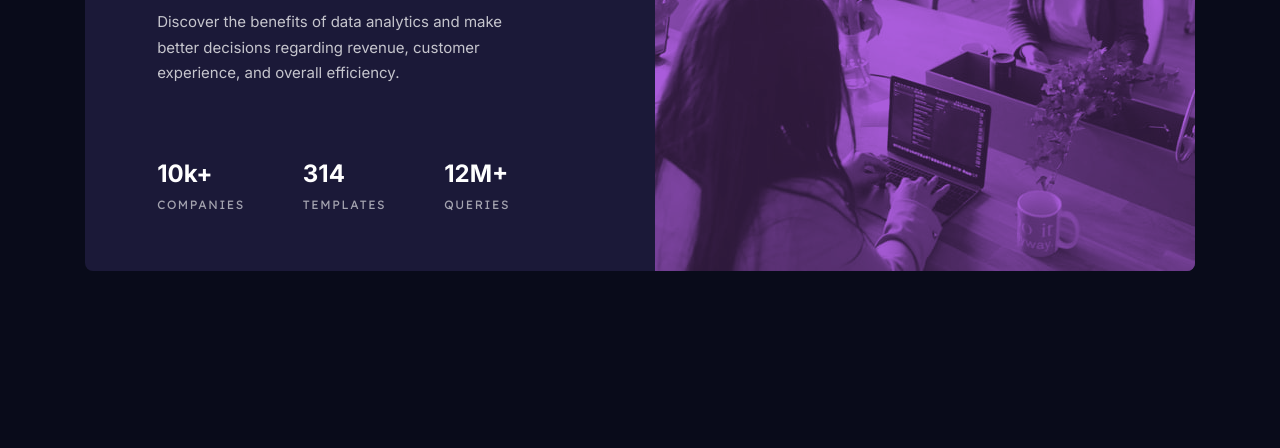
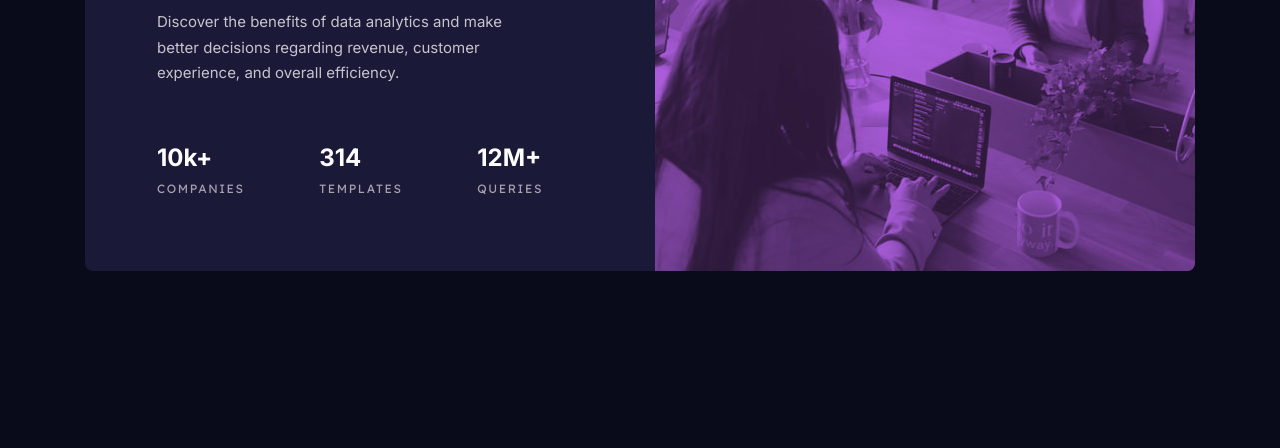
Before and after one commit to mk2-mc/Stats-Preview-Card-Component, a plain HTML site: page index.html in a window 1280 px wide. Shown: the part 352-800 px from the top of the page. Drawn offline with Linux system fonts and the light colour scheme.

Commit message:
Update styles.css

```diff
--- a/styles.css
+++ b/styles.css
@@ -118,6 +118,7 @@ img, picture {
     max-width: 69.375rem;
     display: flex;
     flex-direction: row-reverse;
+    gap: 2.5rem;
     text-align: left;
   }
 
@@ -125,8 +126,7 @@ img, picture {
     justify-content: flex-start;
     align-items: flex-start;
     flex: 1;
-    /* padding: 4.5rem 7rem 3.5rem 4.5rem; */
-    padding: 6.5% 10% 5% 6.5%;
+    padding: 4.5rem;
   }
 
   .card-title {
@@ -134,13 +134,12 @@ img, picture {
   }
 
   .card-description {
-    margin-top: 1.5rem;
-    margin-bottom: 1rem;
+    margin: 1.5rem 0;
   }
 
   .stats-list {
     flex-direction: row;
-    gap: 15%;
+    justify-content: space-between;
     margin-top: auto;
     text-align: left;
   }
```
